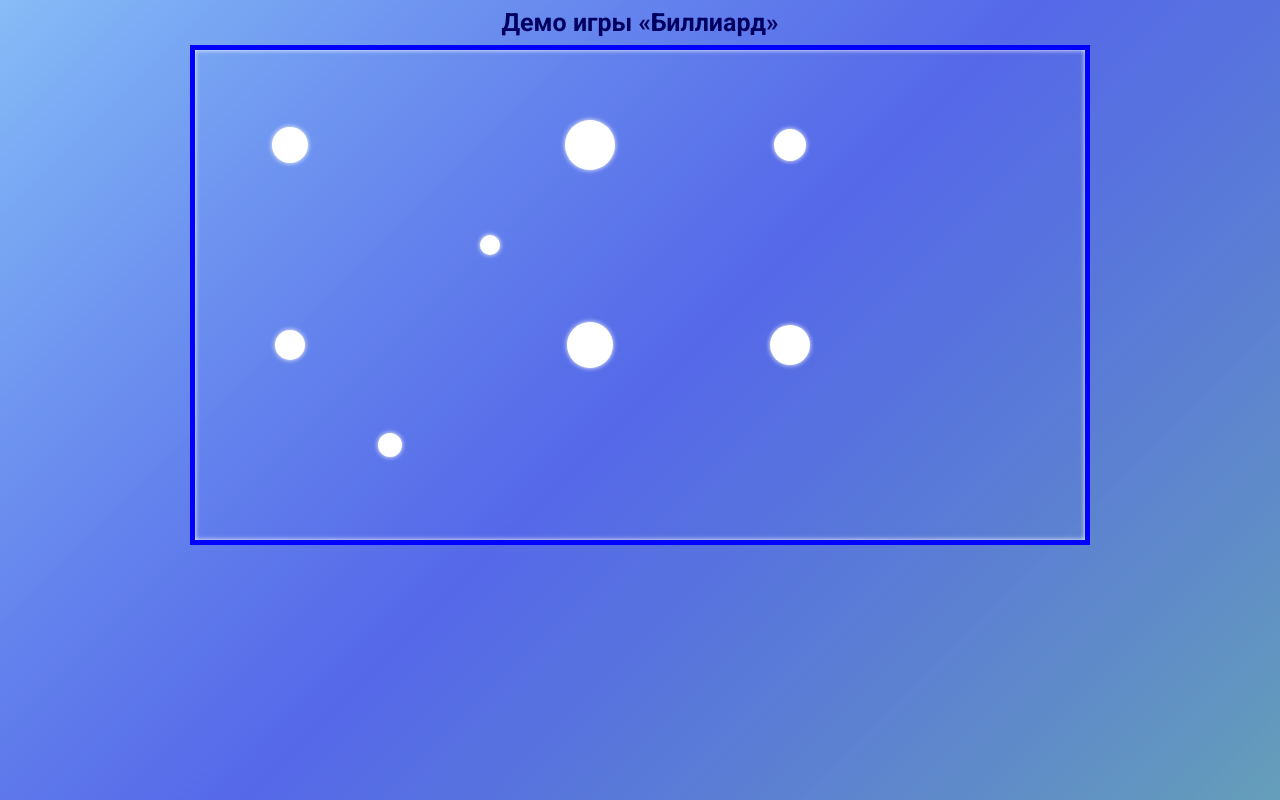
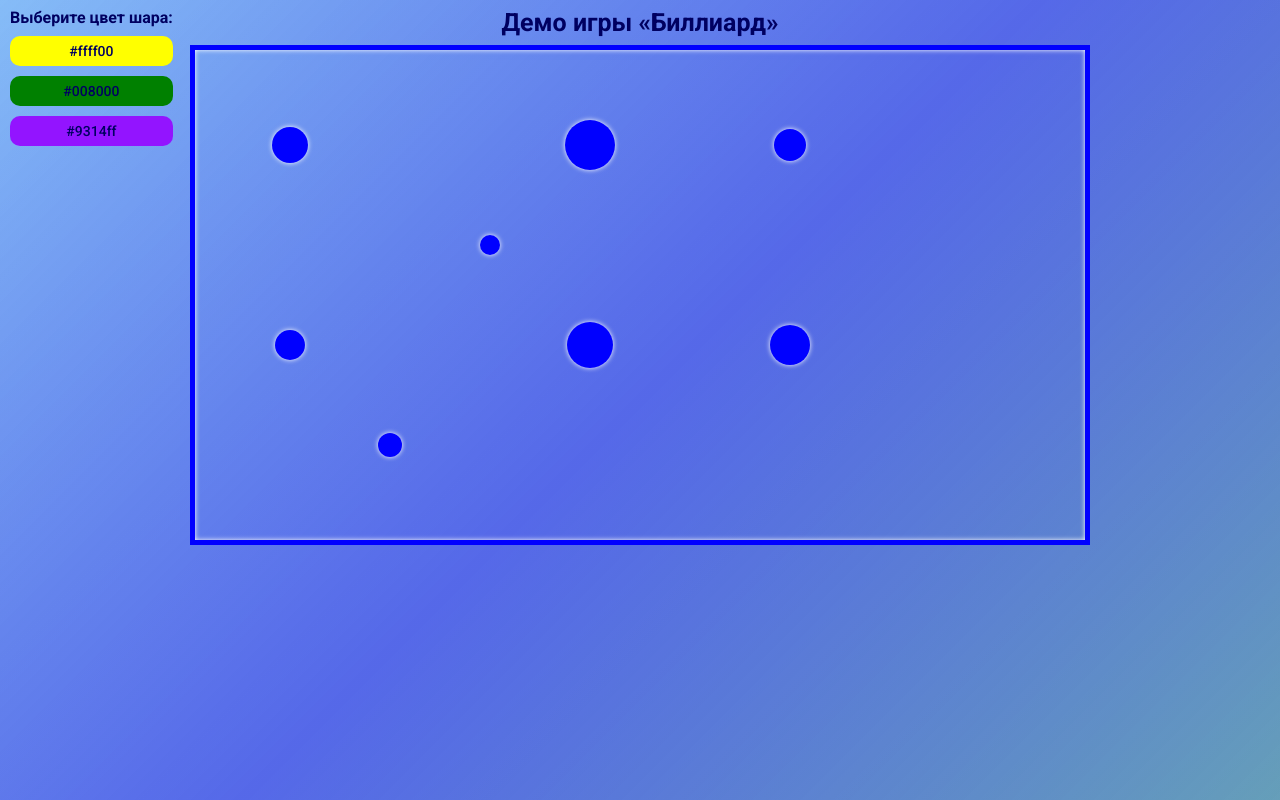
Before and after one commit to DianaSemenova/canvas-billiard-demo, a React (Create React App) app: page / in a window 1280 px wide. Built offline with nearby package versions, Linux system fonts and the light colour scheme.

Commit message:
feat: layout menu list color ball

```diff
--- a/src/App.css
+++ b/src/App.css
@@ -1,5 +1,6 @@
 .App {
   text-align: center;
+  position: relative;
 }
 
 .App__title {
--- a/src/App.tsx
+++ b/src/App.tsx
@@ -1,11 +1,13 @@
 import "./App.css";
 import BilliardGame from "./components/BilliardGame/BilliardGame";
+import MenuColorBall from "./components/MenuColorBall/MenuColorBall";
 
 function App() {
   return (
     <div className="App">
       <h1 className="App__title">Демо игры «Биллиард»</h1>
       <BilliardGame />
+      <MenuColorBall />
     </div>
   );
 }
--- a/src/components/BilliardGame/BilliardGame.tsx
+++ b/src/components/BilliardGame/BilliardGame.tsx
@@ -12,14 +12,14 @@ import IBall from "../../types/types";
 const BilliardGame = () => {
   const canvasRef = useRef<HTMLCanvasElement>(null);
   const balls: Array<IBall> = [
-    { x: 300, y: 200, radius: 10, vx: 0, vy: 0 },
-    { x: 200, y: 400, radius: 12, vx: 0, vy: 0 },
-    { x: 100, y: 300, radius: 15, vx: 0, vy: 0 },
-    { x: 600, y: 100, radius: 16, vx: 0, vy: 0 },
-    { x: 100, y: 100, radius: 18, vx: 0, vy: 0 },
-    { x: 600, y: 300, radius: 20, vx: 0, vy: 0 },
-    { x: 400, y: 300, radius: 23, vx: 0, vy: 0 },
-    { x: 400, y: 100, radius: 25, vx: 0, vy: 0 },
+    { id: 1, x: 300, y: 200, radius: 10, vx: 0, vy: 0, color: "blue" },
+    { id: 2, x: 200, y: 400, radius: 12, vx: 0, vy: 0, color: "blue" },
+    { id: 3, x: 100, y: 300, radius: 15, vx: 0, vy: 0, color: "blue" },
+    { id: 4, x: 600, y: 100, radius: 16, vx: 0, vy: 0, color: "blue" },
+    { id: 5, x: 100, y: 100, radius: 18, vx: 0, vy: 0, color: "blue" },
+    { id: 6, x: 600, y: 300, radius: 20, vx: 0, vy: 0, color: "blue" },
+    { id: 7, x: 400, y: 300, radius: 23, vx: 0, vy: 0, color: "blue" },
+    { id: 8, x: 400, y: 100, radius: 25, vx: 0, vy: 0, color: "blue" },
   ];
 
   useEffect(() => {
--- /dev/null
+++ b/src/components/MenuColorBall/MenuColorBall.css
@@ -0,0 +1,33 @@
+.block-menu {
+  position: absolute;
+  top: 0;
+  display: flex;
+  flex-direction: column;
+  gap: 10px;
+  padding: 10px;
+}
+.block-menu__title {
+  font-size: 16px;
+  color: #000061;
+  font-weight: 600;
+}
+.block-menu__button {
+  font-size: 14px;
+  padding: 7px 14px;
+  border: none;
+  border-radius: 10px;
+  color: #000061;
+  font-weight: 500;
+  transition: all 0.2s;
+}
+
+.block-menu__button:hover {
+  box-shadow: 0 5px 10px rgba(0, 0, 0, 0.05), 0 -5px 10px rgba(0, 0, 0, 0.05);
+  transform: scale(1.02);
+  font-size: 16px;
+}
+.block-menu__button:active {
+    box-shadow: 0 5px 10px rgba(0, 0, 0, 0.05), 0 -5px 10px rgba(0, 0, 0, 0.05);
+    transform: scale(1.02);
+    font-size: 16px;
+  }
--- /dev/null
+++ b/src/components/MenuColorBall/MenuColorBall.tsx
@@ -0,0 +1,21 @@
+import "./MenuColorBall.css";
+
+const MenuColorBall = () => {
+  const colors: Array<string> = ["#ffff00", "#008000", "#9314ff"];
+  return (
+    <div className="block-menu">
+      <h2 className="block-menu__title">Выберите цвет шара:</h2>
+      {colors.map((color) => (
+        <button
+          className="block-menu__button"
+          type="button"
+          style={{ background: color }}
+        >
+          {color}
+        </button>
+      ))}
+    </div>
+  );
+};
+
+export default MenuColorBall;
--- a/src/style.css
+++ b/src/style.css
@@ -24,14 +24,9 @@ textarea {
   font-family: inherit;
 }
 
-input::-ms-clear {
-  display: none;
-}
-input[type="search"]::-webkit-search-cancel-button {
-  display: none;
-}
 button,
 svg {
+  font-family: inherit;
   cursor: pointer;
 }
 button::-moz-focus-inner {
--- a/src/types/types.ts
+++ b/src/types/types.ts
@@ -1,7 +1,9 @@
 export default interface IBall {
+  id: number;
   x: number;
   y: number;
   radius: number;
   vx: number;
   vy: number;
+  color: string;
 }
--- a/src/utils/helpers.ts
+++ b/src/utils/helpers.ts
@@ -12,11 +12,12 @@ const getContextCanvas = (
   ctx.lineWidth = 10;
   ctx.strokeRect(0, 0, canvas.width, canvas.height);
 
-  ctx.fillStyle = "#ffffff";
+  // ctx.fillStyle = "#ffffff";
 };
 
 const renderBalls = (balls: Array<IBall>, ctx: CanvasRenderingContext2D) => {
   balls.forEach((ball) => {
+    ctx.fillStyle = ball.color;
     ctx.beginPath();
     ctx.arc(ball.x, ball.y, ball.radius, 0, 2 * Math.PI);
     ctx.fill();
```
